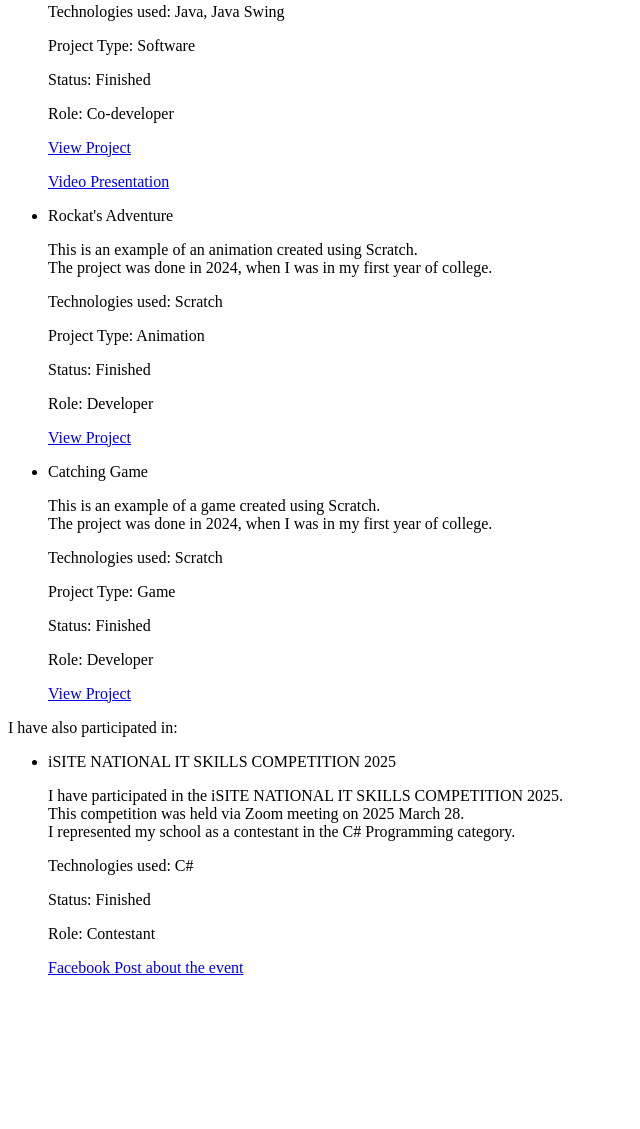
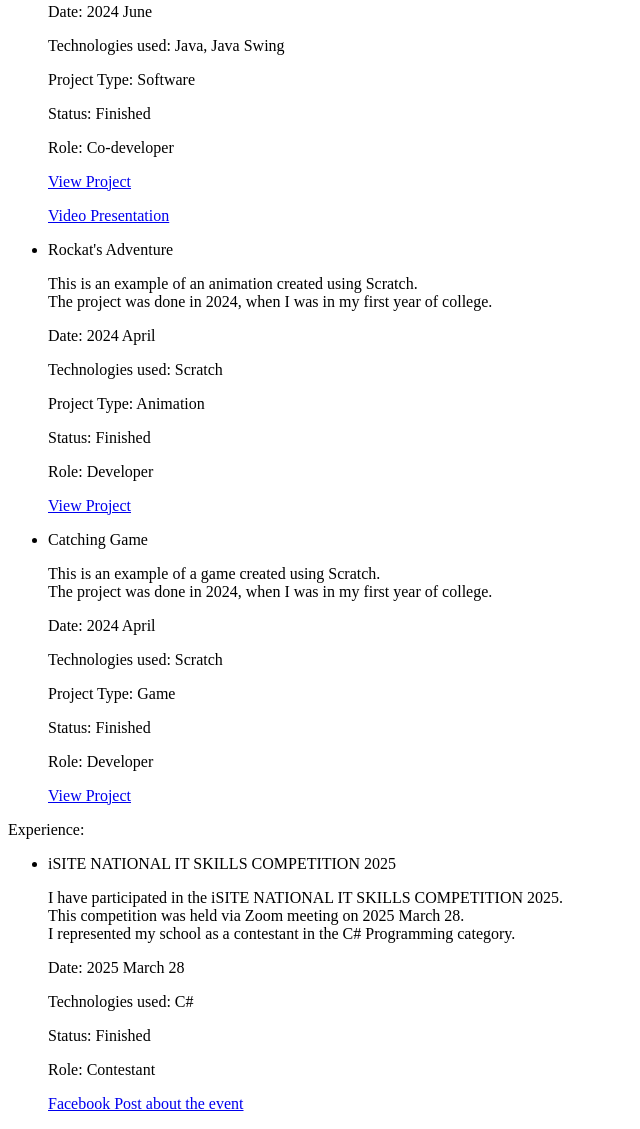
Before and after one commit to CSselrahC/trial-repo-sep, a plain HTML site: page index.html in a window 1280 px wide. Shown: the part 440-1569 px from the top of the page, without its empty margins (0-640 px from the left). Before the commit the page ends 1433 px from the top, so only its background shows below. Drawn offline with Linux system fonts and the light colour scheme.

Commit message:
cleaned up the code

```diff
--- a/index.html
+++ b/index.html
@@ -6,6 +6,7 @@
         <link rel="stylesheet" href="css/style.css">
         <title>Portfolio</title>
     </head>
+
     <body>
         <div id="header">
             <h1>Charles S. Carreon</h1>
@@ -21,6 +22,7 @@
                 <li>GitHub: <a href="https://github.com/CSselrahC">Charles Carreon</a></li>
             </ul>
 
+            <div>
                 <p>Projects:</p>
                 <ul>
                     <li>
@@ -30,6 +32,7 @@
                                 JMusicPlayer is a music player that can play WAV files. It is a collaboration between me and <a href="https://krtdotcode-portfolio.web.app">Kurt Joshua Cayaga</a> and it uses Java Swing.<br>
                                 This project was done by the both of us back in 2024, when we were both in our first year of college. The project was done as part of our Computer Programming 2 class.
                             </p>
+                            <p class="project-date">Date: 2024 June</p>
                             <p class="project-technologies">Technologies used: Java, Java Swing</p>
                             <p class="project-type">Project Type: Software</p>
                             <p class="project-status">Status: Finished</p>
@@ -45,6 +48,7 @@
                                 This is an example of an animation created using Scratch.<br>
                                 The project was done in 2024, when I was in my first year of college.
                             </p>
+                            <p class="project-date">Date: 2024 April</p>
                             <p class="project-technologies">Technologies used: Scratch</p>
                             <p class="project-type">Project Type: Animation</p>
                             <p class="project-status">Status: Finished</p>
@@ -58,6 +62,7 @@
                                 This is an example of a game created using Scratch.<br>
                                 The project was done in 2024, when I was in my first year of college.
                             </p>
+                            <p class="project-date">Date: 2024 April</p>
                             <p class="project-technologies">Technologies used: Scratch</p>
                             <p class="project-type">Project Type: Game</p>
                             <p class="project-status">Status: Finished</p>
@@ -66,31 +71,28 @@
                         </div>
                     </li>
                 </ul>
+            </div>
 
-    <div class="contests">
-        <p>I have also participated in:</p>
+            <div class="experiences">
+                <p>Experience:</p>
                 <ul>
                     <li>
                         <div>
                             <p>iSITE NATIONAL IT SKILLS COMPETITION 2025</p>
-                    <p class="contest-description">
+                            <p class="experience-description">
                                 I have participated in the iSITE NATIONAL IT SKILLS COMPETITION 2025.<br>
                                 This competition was held via Zoom meeting on 2025 March 28.<br>
                                 I represented my school as a contestant in the C# Programming category.
                             </p>
-                    <p class="contest-technologies">Technologies used: C#</p>
-                    <p class="contest-status">Status: Finished</p>
-                    <p class="contest-role">Role: Contestant</p>
-                    <p class="contest-link"><a href="https://www.facebook.com/photo?fbid=639672425702343&set=pcb.639672645702321">Facebook Post about the event</a></p>
+                            <p class="experience-date">Date: 2025 March 28</p>
+                            <p class="experience-technologies">Technologies used: C#</p>
+                            <p class="experience-status">Status: Finished</p>
+                            <p class="experience-role">Role: Contestant</p>
+                            <p class="experience-link"><a href="https://www.facebook.com/photo?fbid=639672425702343&set=pcb.639672645702321">Facebook Post about the event</a></p>
                         </div>
                     </li>
                 </ul>
             </div>
-</body>
-</html>
-                </div>
-            </li>
-        </ul>
         </div>
     </body>
 </html>
```
Lines whose indentation alone changed are shown as unchanged.
